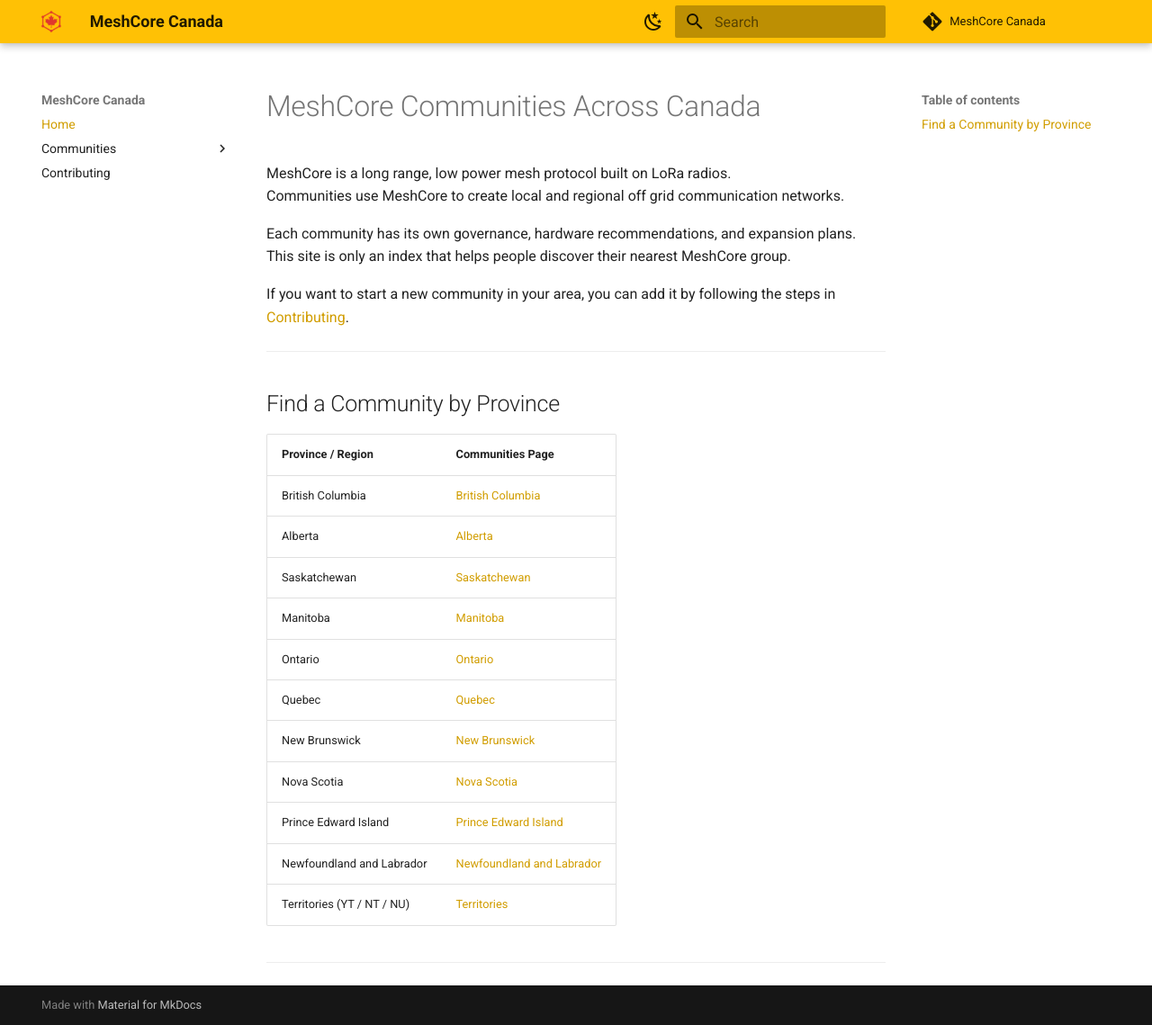
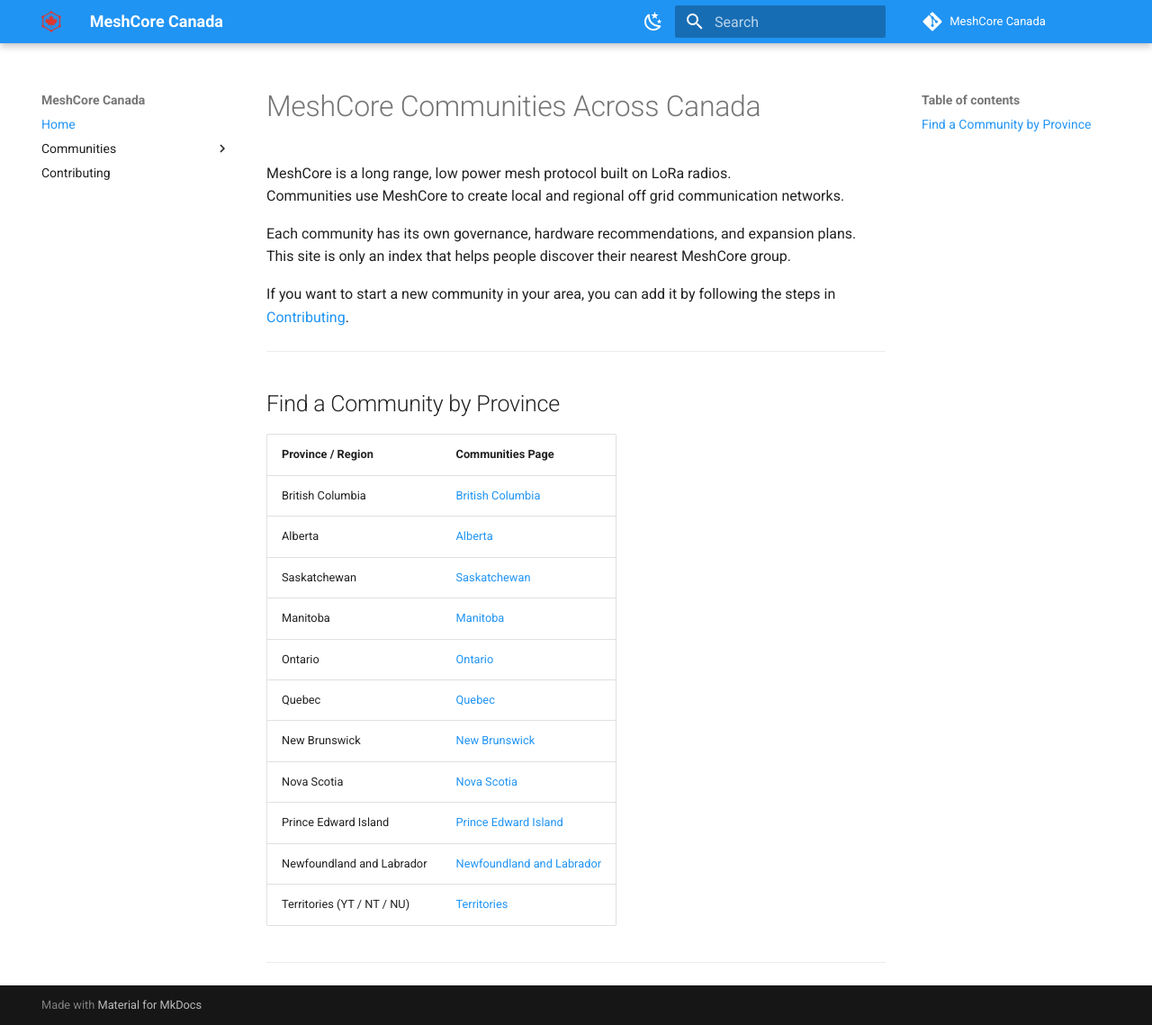
Before and after one commit to MrAlders0n/MeshCore-Canada, an MkDocs documentation site: the page built from docs/index.md, in a window 1280 px wide and 1139 px high. Shown: the whole window at 90% size. Built offline with MkDocs 1.6.1 and Material for MkDocs 9.7.7, drawn with Linux system fonts in a browser that asks for light colours; comment, search, counter and statistics services are not loaded.

Commit message:
Color Take 2

```diff
--- a/mkdocs.yml
+++ b/mkdocs.yml
@@ -10,15 +10,15 @@
   palette:
     - media: "(prefers-color-scheme: dark)"
       scheme: slate
-      primary: amber
-      accent: amber
+      primary: blue
+      accent: cyan
       toggle:
         icon: material/weather-sunny
         name: Switch to light mode
     - media: "(prefers-color-scheme: light)"
       scheme: default
-      primary: amber
-      accent: amber
+      primary: blue
+      accent: cyan
       toggle:
         icon: material/weather-night
         name: Switch to dark mode
```
